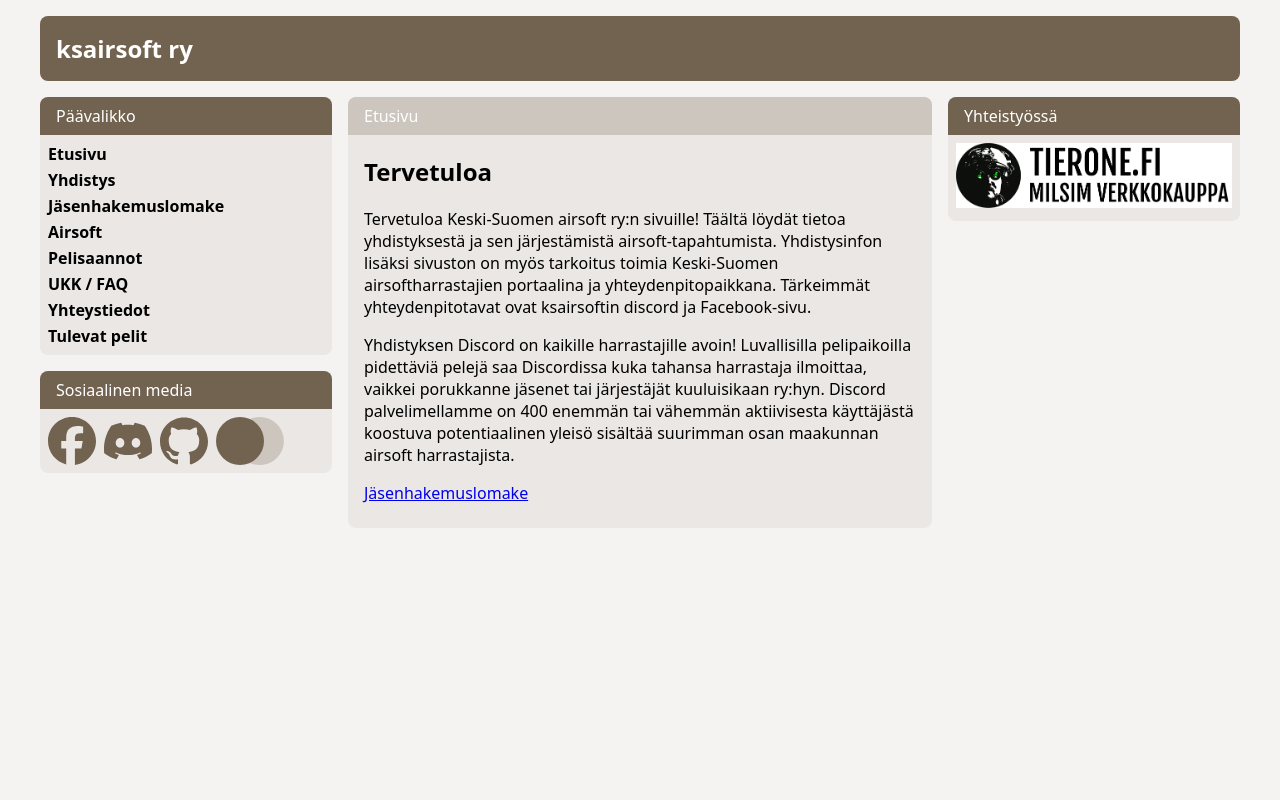
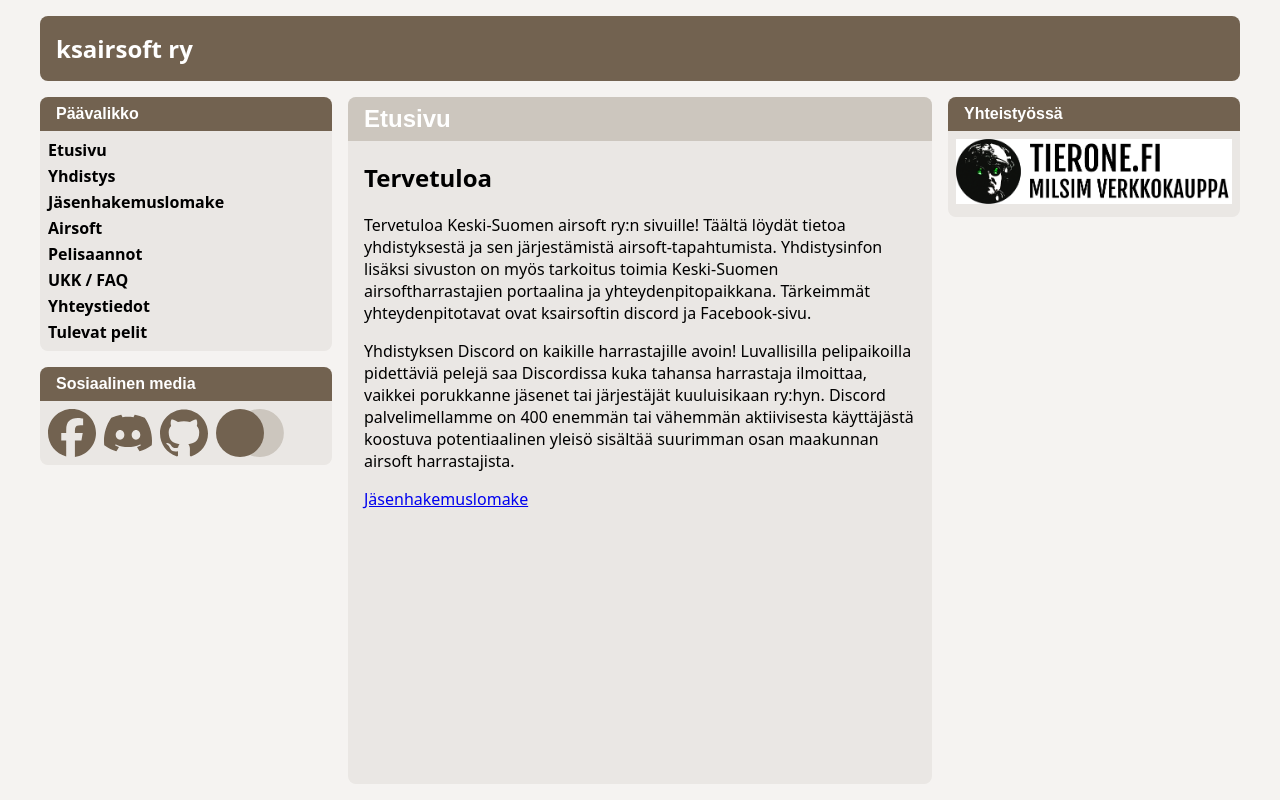
Before and after one commit to Keski-SuomenAirsoft/ksairsoft.info, an Astro site: page / in a window 1280 px wide. Built offline with nearby package versions, Linux system fonts and the light colour scheme; Astro itself is replaced by a stand-in of ours.

Commit message:
improve layout

```diff
--- a/astro.config.mjs
+++ b/astro.config.mjs
@@ -1,5 +1,3 @@
 import { defineConfig } from "astro/config";
 
-export default defineConfig({
-  integrations: [],
-});
+export default defineConfig({ integrations: [] });
--- a/src/layouts/Layout.astro
+++ b/src/layouts/Layout.astro
@@ -21,6 +21,7 @@ const { frontmatter } = Astro.props;
 
 <html lang="fi">
   <head>
+    <meta charset="utf-8" />
     <title>KS Airsoft</title>
     <style>
       body {
@@ -50,49 +51,48 @@ const { frontmatter } = Astro.props;
         font-family: "Avenir Next", sans-serif;
         color: #726250;
       }
-      .main-content {
+      main {
+        display: grid;
+        grid-template-columns: 1fr 2fr 1fr;
+        gap: 16px;
+        flex: 1;
+        max-width: 1200px;
+        margin: 0 auto;
+        width: 100%;
+      }
+      article {
         background-color: #eae7e4;
         border-radius: 8px;
       }
-      .content-header {
+      article > header {
         background-color: #ccc6be;
+        border-radius: 8px 8px 0 0;
+      }
+      article > header h1 {
         color: white;
         padding: 8px 16px;
-        border-radius: 8px 8px 0 0;
+        margin: 0;
+        font-size: 1.5rem;
       }
       .content-body {
         padding: 0 16px 8px 16px;
-      }
-      .page-layout {
-        display: flex;
-        flex: 1;
-        gap: 16px;
-      }
-      .page-content {
-        max-width: 1200px;
-        margin: 0 auto;
-        flex: 1;
-      }
-      .grid-layout {
-        display: grid;
-        grid-template-columns: 1fr 2fr 1fr;
-        gap: 16px;
-        height: 100%;
       }
       .sidebar {
         display: flex;
         flex-direction: column;
         gap: 16px;
       }
-      .nav {
+      nav {
         background-color: #eae7e4;
         border-radius: 8px;
       }
-      .nav-header {
+      nav > h2 {
         background-color: #726250;
         color: white;
         padding: 8px 16px;
         border-radius: 8px 8px 0 0;
+        margin: 0;
+        font-size: 1rem;
       }
       .nav-body {
         padding: 8px;
@@ -117,11 +117,13 @@ const { frontmatter } = Astro.props;
         background-color: #eae7e4;
         border-radius: 8px;
       }
-      .contacts-header {
+      .contacts > h2 {
         background-color: #726250;
         color: white;
         padding: 8px 16px;
         border-radius: 8px 8px 0 0;
+        margin: 0;
+        font-size: 1rem;
       }
       .contacts-body {
         padding: 8px;
@@ -133,21 +135,17 @@ const { frontmatter } = Astro.props;
       .social-link {
         height: 48px;
       }
-      .main-column {
-        flex: 2;
-      }
-      .right-column {
-        flex: 1;
-      }
       .sponsors {
         background-color: #eae7e4;
         border-radius: 8px;
       }
-      .sponsors-header {
+      .sponsors > h2 {
         background-color: #726250;
         color: white;
         padding: 8px 16px;
         border-radius: 8px 8px 0 0;
+        margin: 0;
+        font-size: 1rem;
       }
       .sponsors-body {
         padding: 8px;
@@ -164,13 +162,10 @@ const { frontmatter } = Astro.props;
   <body>
     <Header />
 
-    <div class="page-layout">
-      <div class="page-content">
-        <div class="grid-layout">
-          <div class="sidebar">
-            <nav class="nav">
-              <div class="nav-header">Päävalikko</div>
-
+    <main>
+      <aside class="sidebar">
+        <nav>
+          <h2>Päävalikko</h2>
           <div class="nav-body">
             <ul class="nav-list">
               {
@@ -186,8 +181,8 @@ const { frontmatter } = Astro.props;
           </div>
         </nav>
 
-            <div class="contacts">
-              <div class="contacts-header">Sosiaalinen media</div>
+        <section class="contacts">
+          <h2>Sosiaalinen media</h2>
           <div class="contacts-body">
             <div class="social-links">
               <a
@@ -212,21 +207,21 @@ const { frontmatter } = Astro.props;
               >
             </div>
           </div>
-            </div>
-          </div>
+        </section>
+      </aside>
 
-          <div class="main-column">
-            <div class="main-content">
-              <div class="content-header">{frontmatter?.title || "Page"}</div>
+      <article>
+        <header>
+          <h1>{frontmatter?.title || "Page"}</h1>
+        </header>
         <div class="content-body">
           <slot />
         </div>
-            </div>
-          </div>
+      </article>
 
-          <div class="right-column">
-            <div class="sponsors">
-              <div class="sponsors-header">Yhteistyössä</div>
+      <aside>
+        <section class="sponsors">
+          <h2>Yhteistyössä</h2>
           <div class="sponsors-body">
             <a href="https://tierone.fi" target="_blank">
               <img
@@ -236,10 +231,8 @@ const { frontmatter } = Astro.props;
               />
             </a>
           </div>
-            </div>
-          </div>
-        </div>
-      </div>
-    </div>
+        </section>
+      </aside>
+    </main>
   </body>
 </html>
```
Lines whose indentation alone changed are shown as unchanged.
